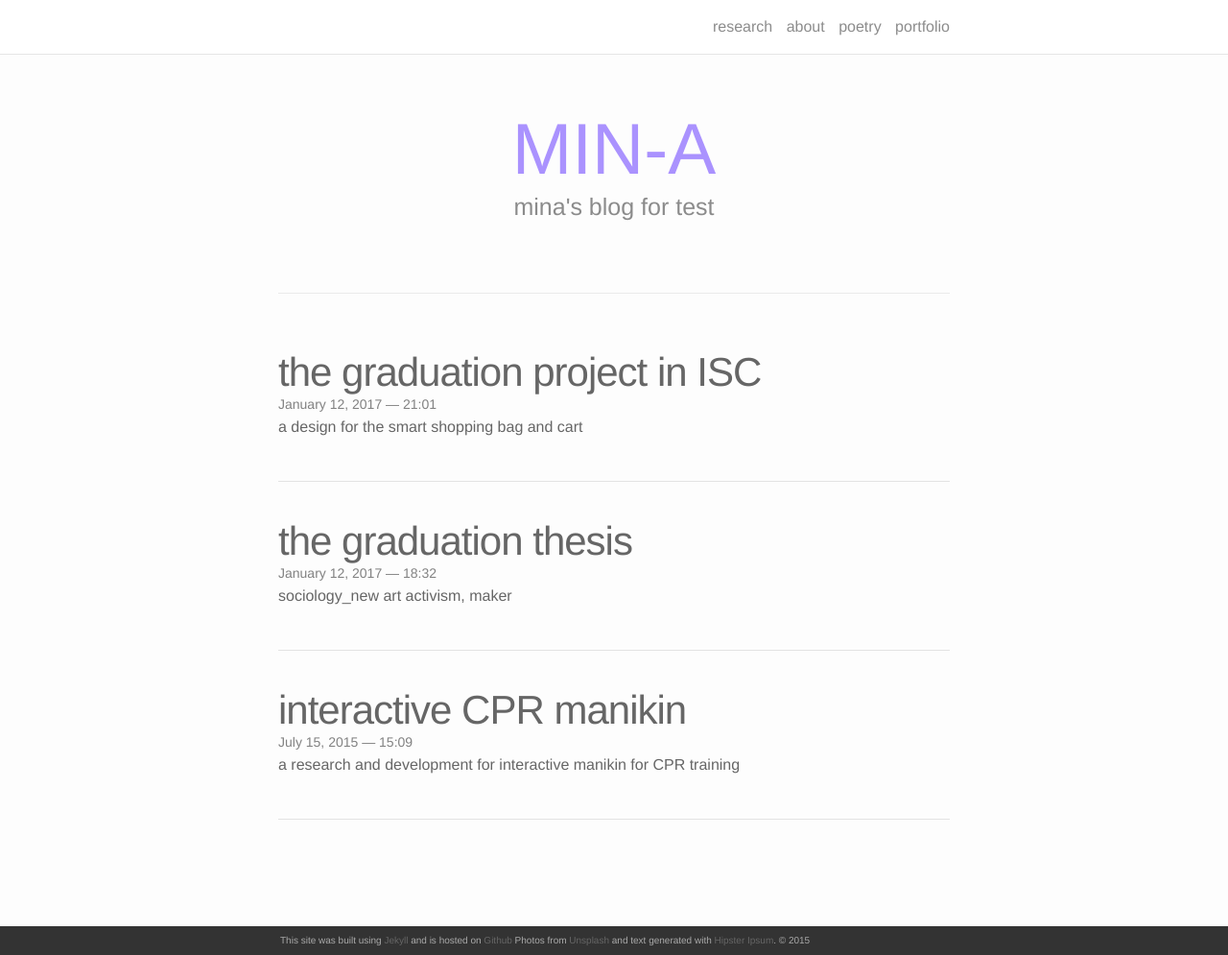
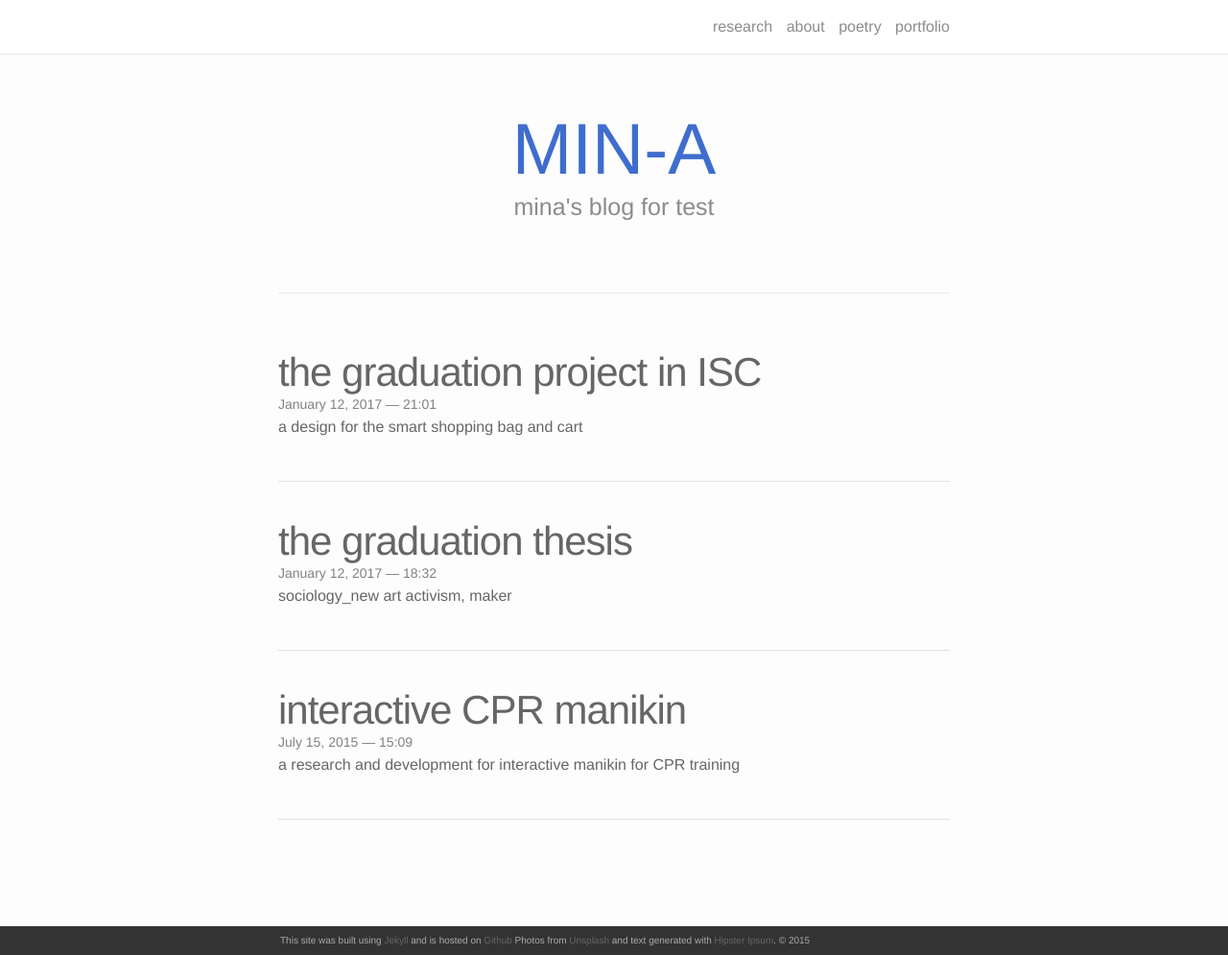
Before and after one commit to lucid2713/lucid2713.github.io, a Jekyll site: the page built from index.html, in a window 1280 px wide and 995 px high. Shown: the whole window at 96% size. Built offline with Jekyll 4.4.1, drawn with Linux system fonts in a browser that asks for light colours; nearby versions of some CDN libraries; the list of posts is cut into pages by our own code.

Commit message:
theme color blue

```diff
--- a/_sass/_base.scss
+++ b/_sass/_base.scss
@@ -26,7 +26,7 @@ $caption_color: #aaa;
 /* COLORS  */
 $red:  #FF3636;
 $orange: #F29105;
-$blue: #2698BA;
+$blue: #003EBF;
 $green: #11D68B;
 $lime_green: #B7D12A;
 $purple: #8F6FFF;
@@ -37,7 +37,7 @@ $grey-color-light: #ddd;  /* navigation bar border */
 $text-color:     #666;
 
 /* Set theme color *************************/
-$theme-color:   $purple;
+$theme-color:   $blue;
 
 
 /************************************************************/
```
